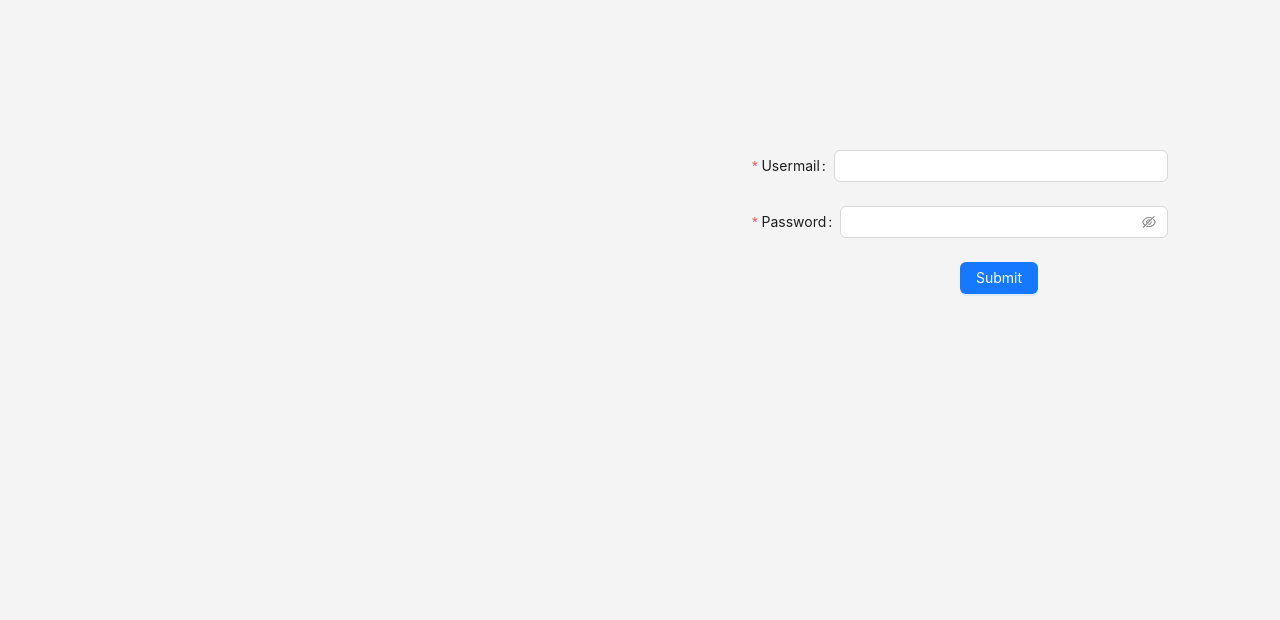
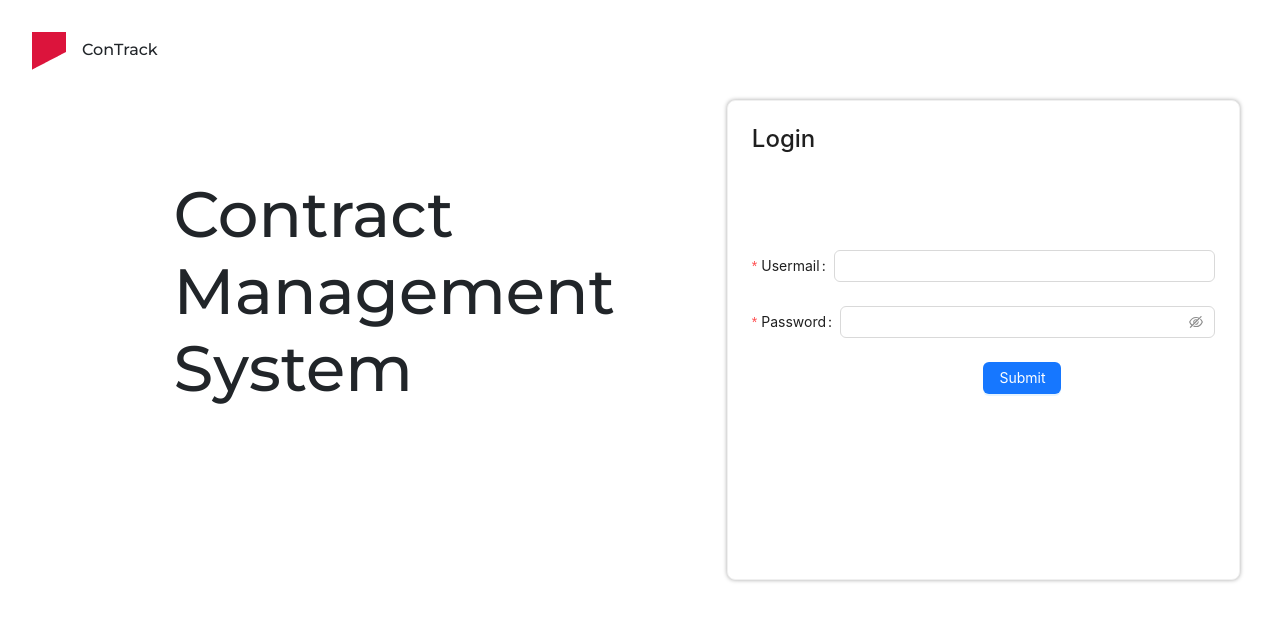
Before and after one commit to PranavSR04/ConTrack-ReactJS, a React (Create React App) app: page /login in a window 1280 px wide. Shown: the top 620 px of the page. Built offline with nearby package versions, Linux system fonts and the light colour scheme; what chartjs-plugin-zoom would draw is missing.

Commit message:
Fix:Login page style

```diff
--- a/src/Features/Login/Login.module.css
+++ b/src/Features/Login/Login.module.css
@@ -0,0 +1,34 @@
+.container {
+	display: flex;
+	height: 100vh;
+	background-color: white;
+}
+
+.left {
+	flex: 1;
+	margin-left: 1rem;
+	margin-top: 11rem;
+}
+
+.right {
+	flex: 1;
+	margin-top: 100px;
+	padding: 0 40px;
+}
+.card {
+	height: 60vh;
+	box-shadow: 0px 0px 4px rgba(0, 0, 0, 0.342);
+}
+.heading {
+	font-size: 4rem;
+}
+
+.logo {
+	background-color: white;
+	padding-left: 1rem;
+	padding-top: 1rem;
+	font-weight: 500;
+}
+.logoimg {
+	padding: 1rem;
+}
--- a/src/Features/Login/Login.tsx
+++ b/src/Features/Login/Login.tsx
@@ -1,26 +1,31 @@
 import React from "react";
-import { Button,  Form,Input } from "antd";
+import { Button, Card, Form, Input } from "antd";
 import { LoginPropType, userDetailsType } from "./types";
+import styles from "./Login.module.css";
+import logo from "../../img/Subtract.png";
 
+const Login = ({ onFinish, onFinishFailed }: LoginPropType) => {
+	return (
+		<>
 
-
-
-const Login = (
-    {
-        onFinish,
-        onFinishFailed
-    }:LoginPropType
-) => {
-	return (
-		<div className="container-fluid">
-			<div className="row">
-				<div className="col-md-6"></div>
-				<div className="col-md-6 border-left">
+			<div className={styles.container}>
+			<div className={styles.logo}>
+				<img src={logo} alt="contrack logo" className={styles.logoimg} />
+				ConTrack
+			</div>
+				<div className={styles.left}>
+					<h1 className={styles.heading}>
+						Contract <br></br>Management <br></br>System
+					</h1>
+				</div>
+				<div className={styles.right}>
+					<Card className={styles.card}>
+					<h4>Login </h4>
 					<Form
 						name="loginform"
 						onFinish={onFinish}
 						onFinishFailed={onFinishFailed}
-						style={{ maxWidth: 500, margin: "100px", marginTop: "150px" }}
+						style={{ maxWidth: 500,  marginTop: "6rem" }}
 					>
 						<Form.Item<userDetailsType>
 							label="Usermail"
@@ -46,9 +51,10 @@ const Login = (
 							</Button>
 						</Form.Item>
 					</Form>
+					</Card>
 				</div>
 			</div>
-		</div>
+		</>
 	);
 };
 
```
